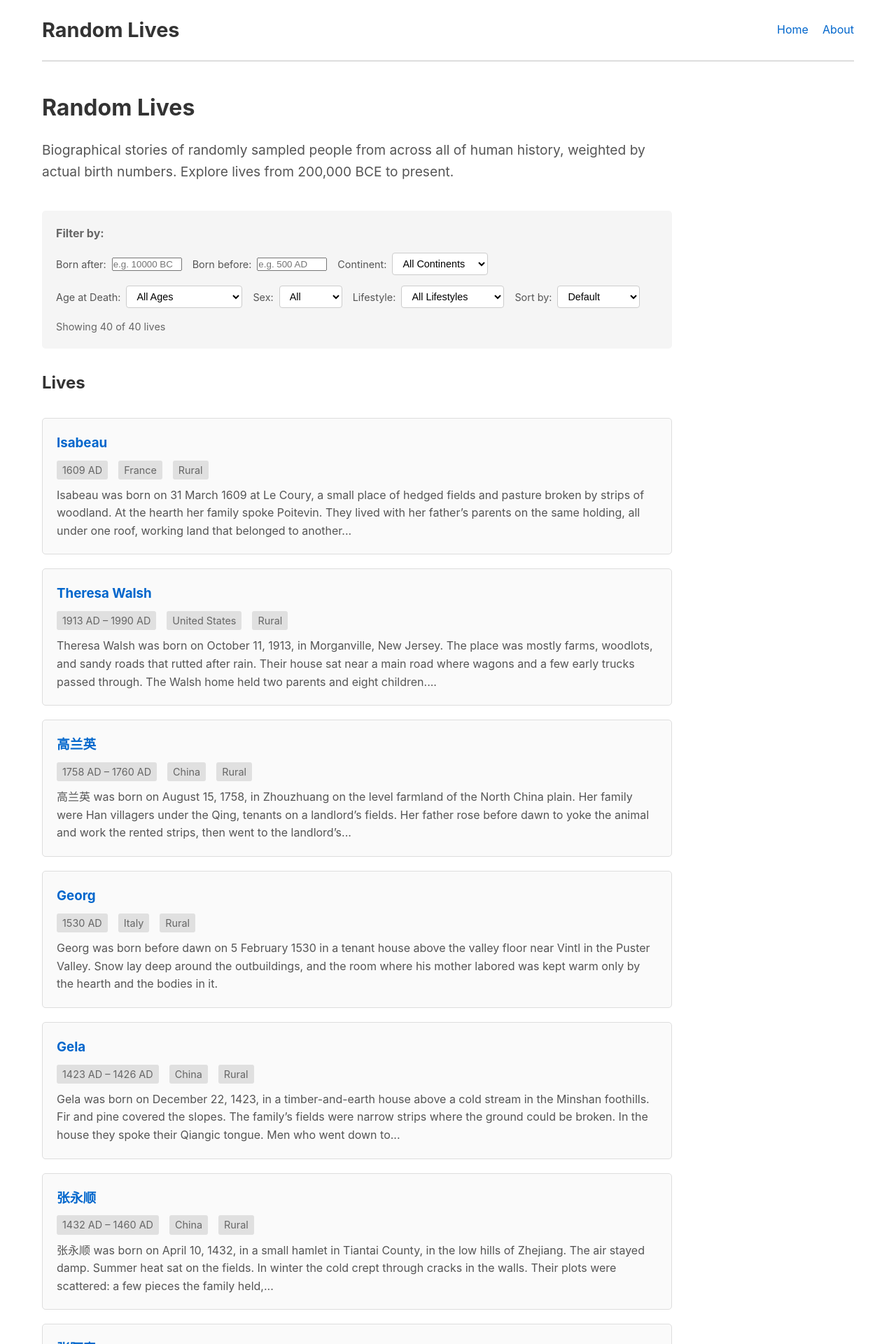
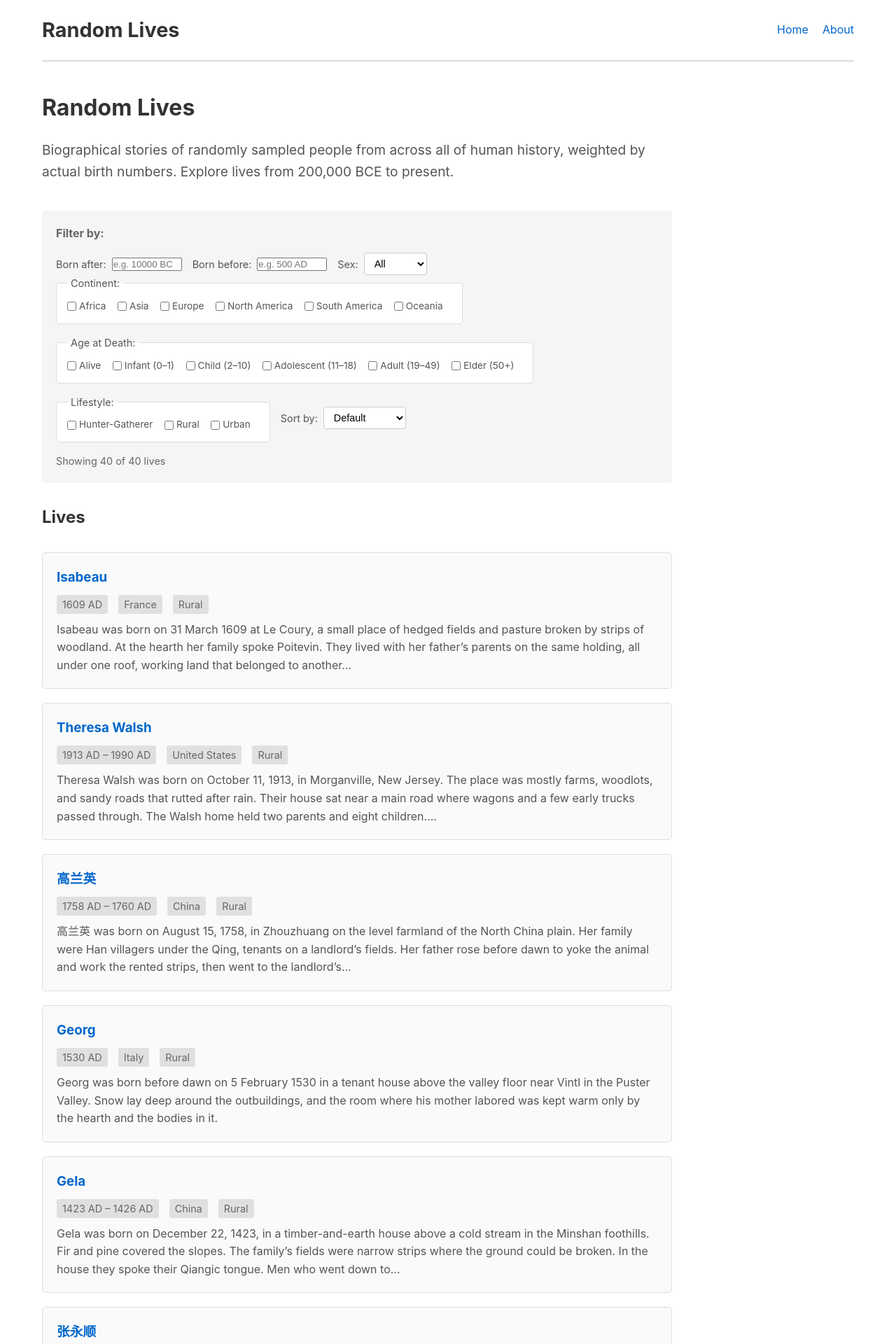
Before and after one commit to random-lives/random-lives, a Jekyll site: the page built from index.html, in a window 1280 px wide. Shown: the top 1920 px of the page at 70% size. Built offline with Jekyll 4.4.1, drawn with Linux system fonts in a browser that asks for light colours.

Commit message:
Convert continent, age, and lifestyle filters to multi-select checkboxes
- Replace dropdown selects with checkbox groups for continent, age at death, and lifestyle filters
- Update JavaScript filtering logic to use OR logic for checkbox selections
- Add CSS styling for checkbox filter groups
- Empty selection now means "show all" for each category

🤖 Generated with [Claude Code](https://claude.com/claude-code)

Co-Authored-By: Claude Opus 4.5 <noreply@anthropic.com>

```diff
--- a/assets/css/style.css
+++ b/assets/css/style.css
@@ -102,6 +102,34 @@ nav a:hover {
 
 .filter-row select:hover {
   border-color: #999;
+}
+
+/* Checkbox filter groups */
+.filter-group {
+  border: 1px solid #ddd;
+  border-radius: 4px;
+  padding: 10px 15px;
+  background: white;
+}
+
+.filter-group legend {
+  font-size: 0.9rem;
+  color: #555;
+  padding: 0 5px;
+}
+
+.filter-group label {
+  display: inline-flex;
+  align-items: center;
+  gap: 4px;
+  margin-right: 12px;
+  font-size: 0.85rem;
+  color: #555;
+  cursor: pointer;
+}
+
+.filter-group input[type="checkbox"] {
+  cursor: pointer;
 }
 
 .filter-stats {
--- a/index.html
+++ b/index.html
@@ -24,32 +24,6 @@ title: Home
       </label>
 
       <label>
-        Continent:
-        <select id="filter-continent">
-          <option value="">All Continents</option>
-          <option value="Africa">Africa</option>
-          <option value="Asia">Asia</option>
-          <option value="Europe">Europe</option>
-          <option value="North America">North America</option>
-          <option value="South America">South America</option>
-          <option value="Oceania">Oceania</option>
-        </select>
-      </label>
-
-      <label>
-        Age at Death:
-        <select id="filter-age">
-          <option value="">All Ages</option>
-          <option value="Alive">Alive</option>
-          <option value="Infant (0–1)">Infant (0–1)</option>
-          <option value="Child (2–10)">Child (2–10)</option>
-          <option value="Adolescent (11–18)">Adolescent (11–18)</option>
-          <option value="Adult (19–49)">Adult (19–49)</option>
-          <option value="Elder (50+)">Elder (50+)</option>
-        </select>
-      </label>
-
-      <label>
         Sex:
         <select id="filter-sex">
           <option value="">All</option>
@@ -57,16 +31,35 @@ title: Home
           <option value="F">Female</option>
         </select>
       </label>
+    </div>
 
-      <label>
-        Lifestyle:
-        <select id="filter-lifestyle">
-          <option value="">All Lifestyles</option>
-          <option value="Hunter-Gatherer">Hunter-Gatherer</option>
-          <option value="Rural">Rural</option>
-          <option value="Urban">Urban</option>
-        </select>
-      </label>
+    <div class="filter-row">
+      <fieldset class="filter-group" id="filter-continent">
+        <legend>Continent:</legend>
+        <label><input type="checkbox" value="Africa"> Africa</label>
+        <label><input type="checkbox" value="Asia"> Asia</label>
+        <label><input type="checkbox" value="Europe"> Europe</label>
+        <label><input type="checkbox" value="North America"> North America</label>
+        <label><input type="checkbox" value="South America"> South America</label>
+        <label><input type="checkbox" value="Oceania"> Oceania</label>
+      </fieldset>
+
+      <fieldset class="filter-group" id="filter-age">
+        <legend>Age at Death:</legend>
+        <label><input type="checkbox" value="Alive"> Alive</label>
+        <label><input type="checkbox" value="Infant (0–1)"> Infant (0–1)</label>
+        <label><input type="checkbox" value="Child (2–10)"> Child (2–10)</label>
+        <label><input type="checkbox" value="Adolescent (11–18)"> Adolescent (11–18)</label>
+        <label><input type="checkbox" value="Adult (19–49)"> Adult (19–49)</label>
+        <label><input type="checkbox" value="Elder (50+)"> Elder (50+)</label>
+      </fieldset>
+
+      <fieldset class="filter-group" id="filter-lifestyle">
+        <legend>Lifestyle:</legend>
+        <label><input type="checkbox" value="Hunter-Gatherer"> Hunter-Gatherer</label>
+        <label><input type="checkbox" value="Rural"> Rural</label>
+        <label><input type="checkbox" value="Urban"> Urban</label>
+      </fieldset>
 
       <label>
         Sort by:
@@ -195,15 +198,20 @@ title: Home
     const yearStart = parseYear(filters.yearStart.value);
     const yearEnd = parseYear(filters.yearEnd.value);
 
+    // Get selected checkbox values (empty array means "all")
+    const selectedContinents = getCheckedValues(checkboxFilters.continent);
+    const selectedAges = getCheckedValues(checkboxFilters.age);
+    const selectedLifestyles = getCheckedValues(checkboxFilters.lifestyle);
+
     articles.forEach(article => {
       const birthYear = parseInt(article.dataset.birthYear, 10);
 
       const matchYearStart = yearStart === null || isNaN(birthYear) || birthYear >= yearStart;
       const matchYearEnd = yearEnd === null || isNaN(birthYear) || birthYear <= yearEnd;
-      const matchContinent = !filters.continent.value || article.dataset.continent === filters.continent.value;
-      const matchAge = !filters.age.value || article.dataset.age === filters.age.value;
+      const matchContinent = selectedContinents.length === 0 || selectedContinents.includes(article.dataset.continent);
+      const matchAge = selectedAges.length === 0 || selectedAges.includes(article.dataset.age);
       const matchSex = !filters.sex.value || article.dataset.sex === filters.sex.value;
-      const matchLifestyle = !filters.lifestyle.value || article.dataset.lifestyle === filters.lifestyle.value;
+      const matchLifestyle = selectedLifestyles.length === 0 || selectedLifestyles.includes(article.dataset.lifestyle);
 
       if (matchYearStart && matchYearEnd && matchContinent && matchAge && matchSex && matchLifestyle) {
         article.style.display = '';
```
Also changed, not shown: other parts of index.html (+17 -2 lines).
